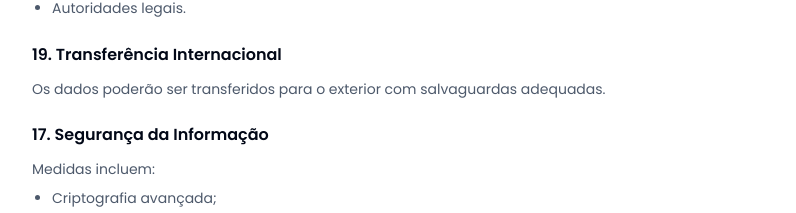
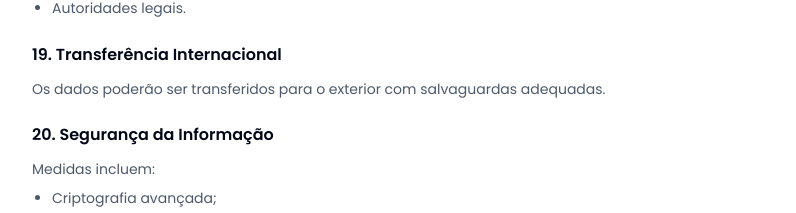
Before and after one commit to gabrielmaxxx/juntoo, a React (Vite) app: page /termos in a window 1280 px wide. Shown: the part 3920-4133 px from the top of the page, without its empty margins (240-1036 px from the left). Built offline with nearby package versions, Linux system fonts and the light colour scheme.

Commit message:
Preceding changes

```diff
--- a/src/pages/LegalPage.tsx
+++ b/src/pages/LegalPage.tsx
@@ -239,7 +239,7 @@ const LegalPage = () => {
             <p>Os dados poderão ser transferidos para o exterior com salvaguardas adequadas.</p>
           </Section>
 
-          <Section title="17. Segurança da Informação">
+          <Section title="20. Segurança da Informação">
             <p>Medidas incluem:</p>
             <ul>
               <li>Criptografia avançada;</li>
```
